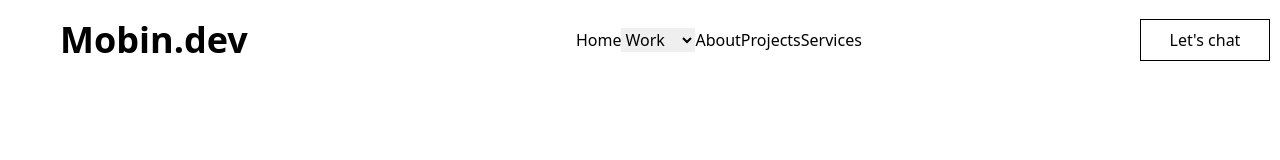
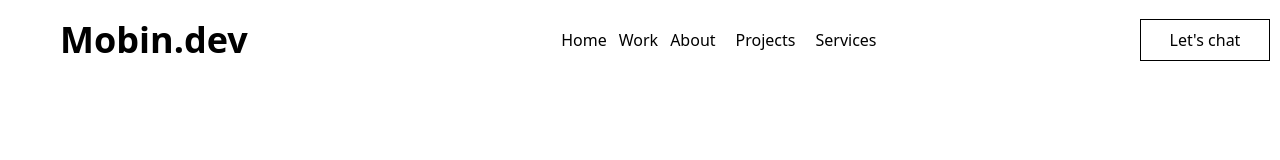
Before and after one commit to Mobin-Karam/A0900---MK---website-v3.0.2, a React (Vite) app in the folder portfolio/: page / in a window 1280 px wide. Shown: the top 160 px of the page. Built offline with nearby package versions, Linux system fonts and the light colour scheme.

Commit message:
import some new code to components

```diff
--- a/portfolio/src/components/Navbar.jsx
+++ b/portfolio/src/components/Navbar.jsx
@@ -17,23 +17,19 @@ const Navbar = () => {
           <h1 className="LogoText">Mobin.dev</h1>
         </Link>
         <div className="Navbar">
-          <Link className="Link" to={"/"}>
+          <Link className="Items Link" to={"/"}>
             <span className="item">Home</span>
           </Link>
-          <select className="DropDown">
-            <option value="">Work</option>
-            <option value="work-2">Work-2</option>
-            <option value="work-3">Work-3</option>
-            <option value="work-4">Work-4</option>
-            <option value="work-5">Work-5</option>
-          </select>
-          <Link className="Link" to={"/about"}>
+          <Link to={"/work"}>
+            <option value="work">Work</option>
+          </Link>
+          <Link className="Items Link" to={"/about"}>
             <span className="item">About</span>
           </Link>
-          <Link className="Link" to={"/projects"}>
+          <Link className="Items Link" to={"/projects"}>
             <span className="item">Projects</span>
           </Link>
-          <Link className="Link" to={"/services"}>
+          <Link className="Items Link" to={"/services"}>
             <span className="item">Services</span>
           </Link>
         </div>
```
Also changed, not shown: portfolio/src/components/Footer.jsx (+5 -5 lines).
